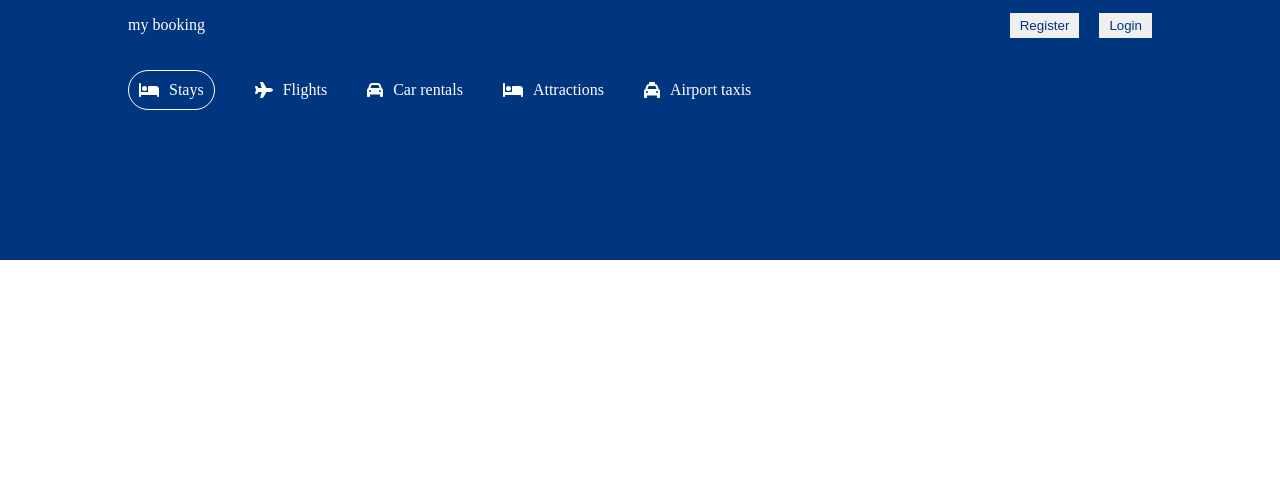
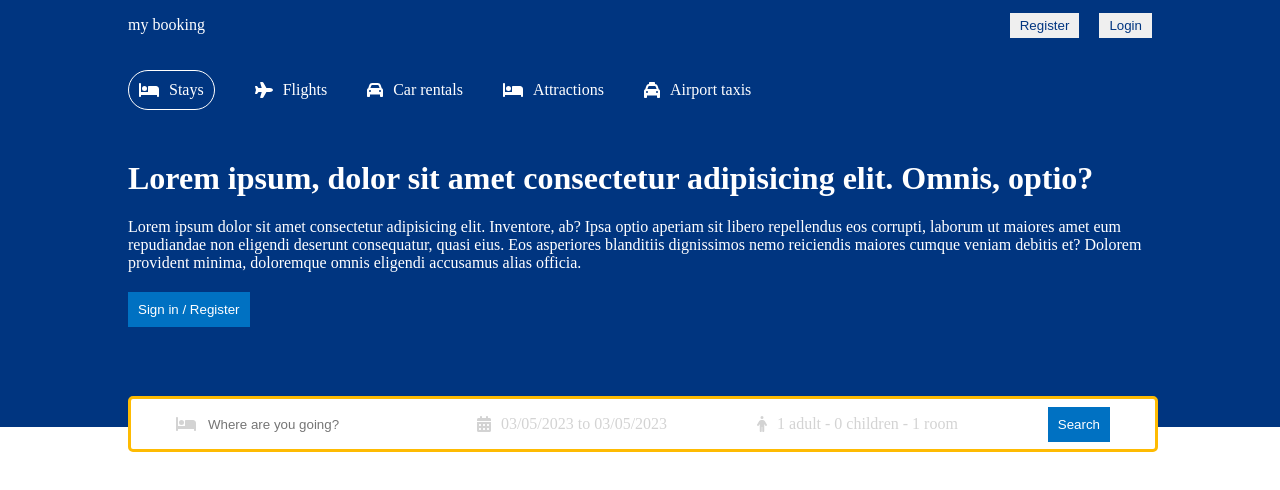
Before and after one commit to yuelin-wen/booking-app, a React (Create React App) app: page / in a window 1280 px wide. Shown: the top 490 px of the page. Built offline with nearby package versions, Linux system fonts and the light colour scheme.

Commit message:
header ui

```diff
--- a/src/components/header/Header.jsx
+++ b/src/components/header/Header.jsx
@@ -1,5 +1,8 @@
 import React from "react";
 import "./header.css";
+import "react-date-range/dist/styles.css"; // main css file
+import "react-date-range/dist/theme/default.css"; // theme css file
+import { format } from "date-fns";
 import {
   faBed,
   faCalendarDays,
@@ -9,8 +12,28 @@ import {
   faTaxi,
 } from "@fortawesome/free-solid-svg-icons";
 import { FontAwesomeIcon } from "@fortawesome/react-fontawesome";
+import { DateRange } from "react-date-range";
+import { useState } from "react";
 
 const Header = () => {
+  const [openDate, setOpenDate] = useState(false);
+  const [openOptions, setOpenOptions] = useState(false);
+  const [options, setOptions] = useState({ adult: 1, children: 0, room: 1 });
+  const [dates, setDates] = useState([
+    {
+      startDate: new Date(),
+      endDate: new Date(),
+      key: "selection",
+    },
+  ]);
+  const handleOption = (name, operation) => {
+    setOptions((prev) => {
+      return {
+        ...prev,
+        [name]: operation === "i" ? options[name] + 1 : options[name] - 1,
+      };
+    });
+  };
   return (
     <div className="header">
       <div className="headerContainer">
@@ -36,6 +59,124 @@ const Header = () => {
             <span>Airport taxis</span>
           </div>
         </div>
+        <h1 className="headerTitle">
+          Lorem ipsum, dolor sit amet consectetur adipisicing elit. Omnis,
+          optio?
+        </h1>
+        <p className="headerDesc">
+          Lorem ipsum dolor sit amet consectetur adipisicing elit. Inventore,
+          ab? Ipsa optio aperiam sit libero repellendus eos corrupti, laborum ut
+          maiores amet eum repudiandae non eligendi deserunt consequatur, quasi
+          eius. Eos asperiores blanditiis dignissimos nemo reiciendis maiores
+          cumque veniam debitis et? Dolorem provident minima, doloremque omnis
+          eligendi accusamus alias officia.
+        </p>
+        <button className="headerBtn">Sign in / Register</button>
+        <div className="headerSearch">
+          <div className="headerSearchItem">
+            <FontAwesomeIcon icon={faBed} className="headerIcon" />
+            <input
+              type="text"
+              placeholder="Where are you going?"
+              className="headerSearchInput"
+            />
+          </div>
+          <div className="headerSearchItem">
+            <FontAwesomeIcon icon={faCalendarDays} className="headerIcon" />
+            <span
+              onClick={() => {
+                setOpenDate(!openDate);
+              }}
+              className="headerSearchText"
+            >{`${format(dates[0].startDate, "MM/dd/yyyy")} to ${format(
+              dates[0].endDate,
+              "MM/dd/yyyy"
+            )}`}</span>
+            {openDate && (
+              <DateRange
+                editableDateInputs={true}
+                onChange={(item) => setDates([item.selection])}
+                moveRangeOnFirstSelection={false}
+                ranges={dates}
+                className="date"
+                minDate={new Date()}
+              />
+            )}
+          </div>
+          <div className="headerSearchItem">
+            <FontAwesomeIcon icon={faPerson} className="headerIcon" />
+            <span
+              onClick={() => setOpenOptions(!openOptions)}
+              className="headerSearchText"
+            >{`${options.adult} adult - ${options.children} children - ${options.room} room`}</span>
+            {openOptions && (
+              <div className="options">
+                <div className="optionItem">
+                  <span className="optionText">Adult</span>
+                  <div className="optionCounter">
+                    <button
+                      disabled={options.adult <= 1}
+                      className="optionCounterButton"
+                      onClick={() => handleOption("adult", "d")}
+                    >
+                      -
+                    </button>
+                    <span className="optionCounterNumber">{options.adult}</span>
+                    <button
+                      className="optionCounterButton"
+                      onClick={() => handleOption("adult", "i")}
+                    >
+                      +
+                    </button>
+                  </div>
+                </div>
+                <div className="optionItem">
+                  <span className="optionText">Children</span>
+                  <div className="optionCounter">
+                    <button
+                      disabled={options.children <= 0}
+                      className="optionCounterButton"
+                      onClick={() => handleOption("children", "d")}
+                    >
+                      -
+                    </button>
+                    <span className="optionCounterNumber">
+                      {options.children}
+                    </span>
+                    <button
+                      className="optionCounterButton"
+                      onClick={() => handleOption("children", "i")}
+                    >
+                      +
+                    </button>
+                  </div>
+                </div>
+                <div className="optionItem">
+                  <span className="optionText">Room</span>
+                  <div className="optionCounter">
+                    <button
+                      disabled={options.room <= 1}
+                      className="optionCounterButton"
+                      onClick={() => handleOption("room", "d")}
+                    >
+                      -
+                    </button>
+                    <span className="optionCounterNumber">{options.room}</span>
+                    <button
+                      className="optionCounterButton"
+                      onClick={() => handleOption("room", "i")}
+                    >
+                      +
+                    </button>
+                  </div>
+                </div>
+              </div>
+            )}
+          </div>
+          <div className="headerSearchItem">
+            <button className="headerBtn">Search</button>
+          </div>
+        </div>
       </div>
     </div>
   );
```
